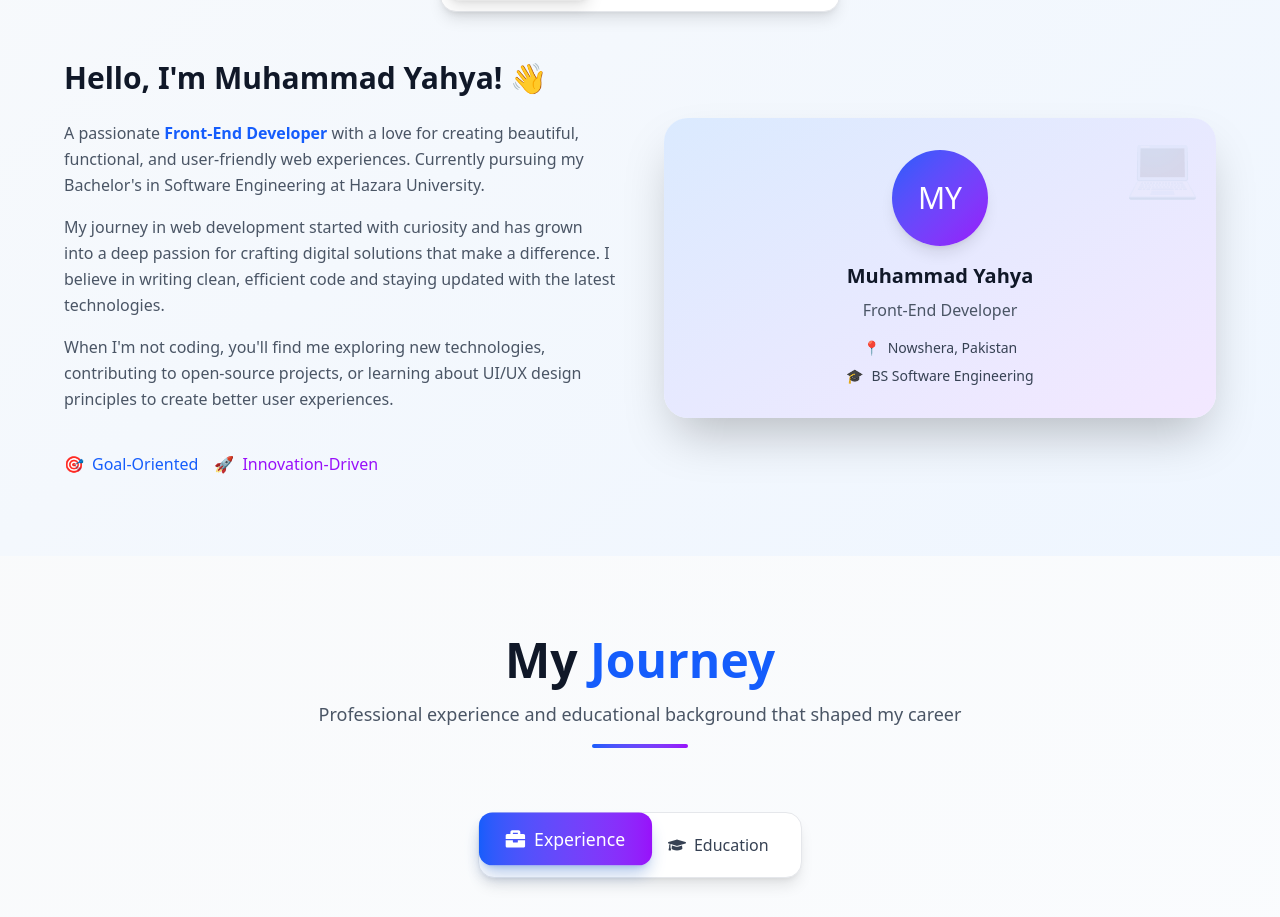
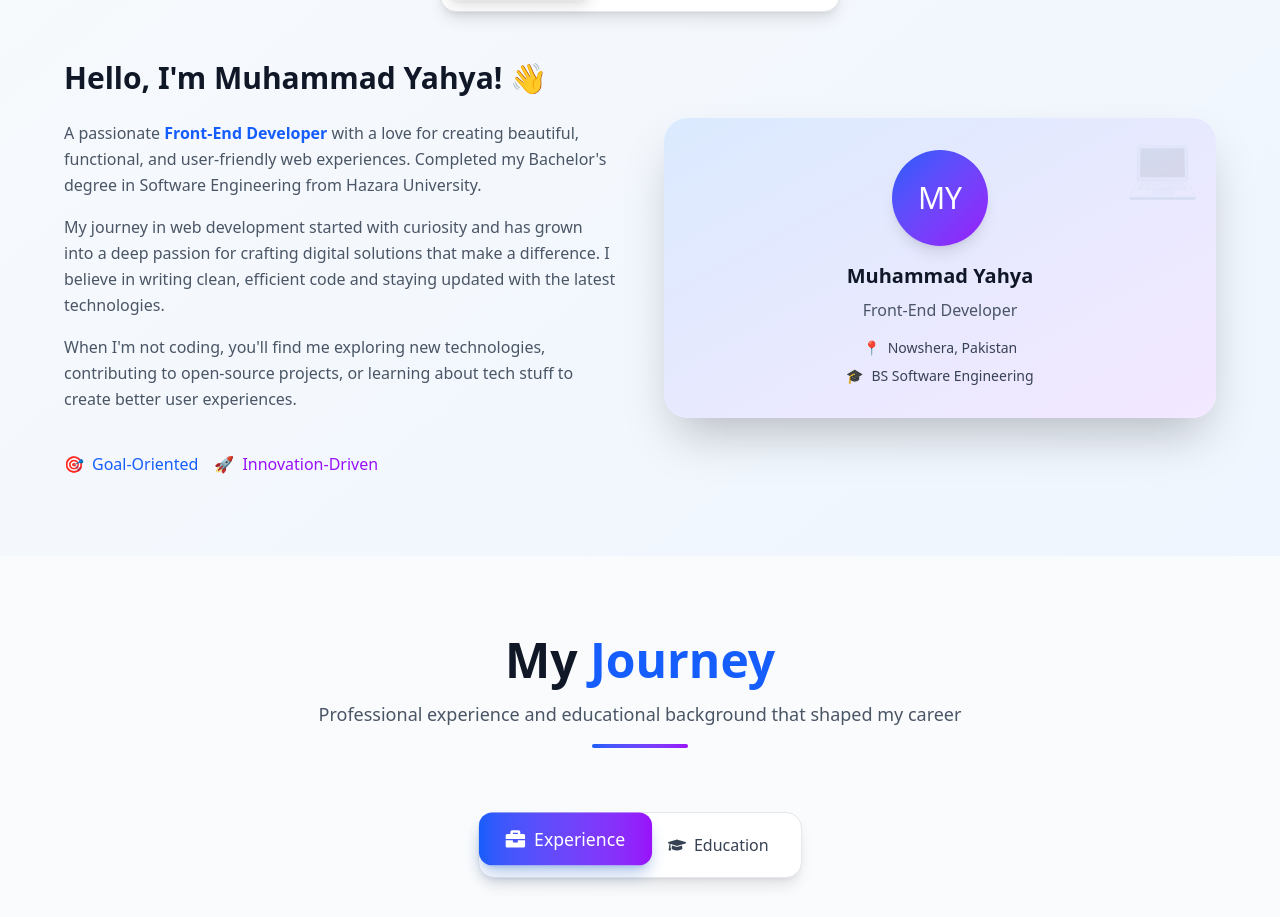
Before and after one commit to Engr-Yahya/Portfolio, a React (Vite) app: page / in a window 1280 px wide. Shown: the part 1364-2281 px from the top of the page. Built offline with nearby package versions, Linux system fonts and the light colour scheme.

Commit message:
fixing paragraph

```diff
--- a/src/sections/About.jsx
+++ b/src/sections/About.jsx
@@ -210,7 +210,7 @@ export default function About() {
                   <p>
                     A passionate <strong className="text-blue-600 dark:text-blue-400">Front-End Developer</strong> with
                     a love for creating beautiful, functional, and user-friendly web experiences.
-                    Currently pursuing my Bachelor's in Software Engineering at Hazara University.
+                    Completed my Bachelor's degree in Software Engineering from Hazara University.
                   </p>
                   <p>
                     My journey in web development started with curiosity and has grown into a
@@ -219,7 +219,7 @@ export default function About() {
                   </p>
                   <p>
                     When I'm not coding, you'll find me exploring new technologies, contributing to
-                    open-source projects, or learning about UI/UX design principles to create
+                    open-source projects, or learning about tech stuff to create
                     better user experiences.
                   </p>
                 </div>
```
